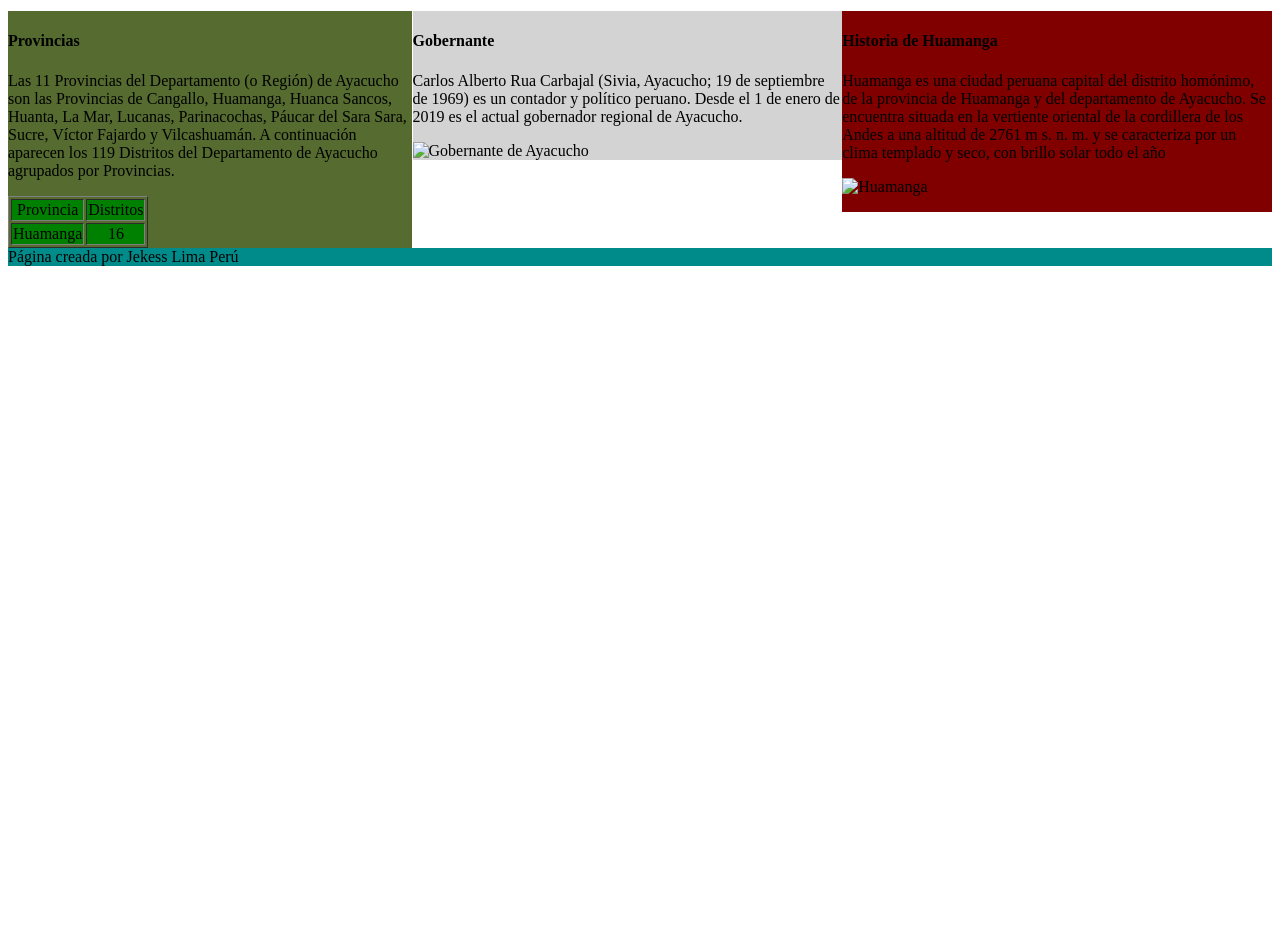
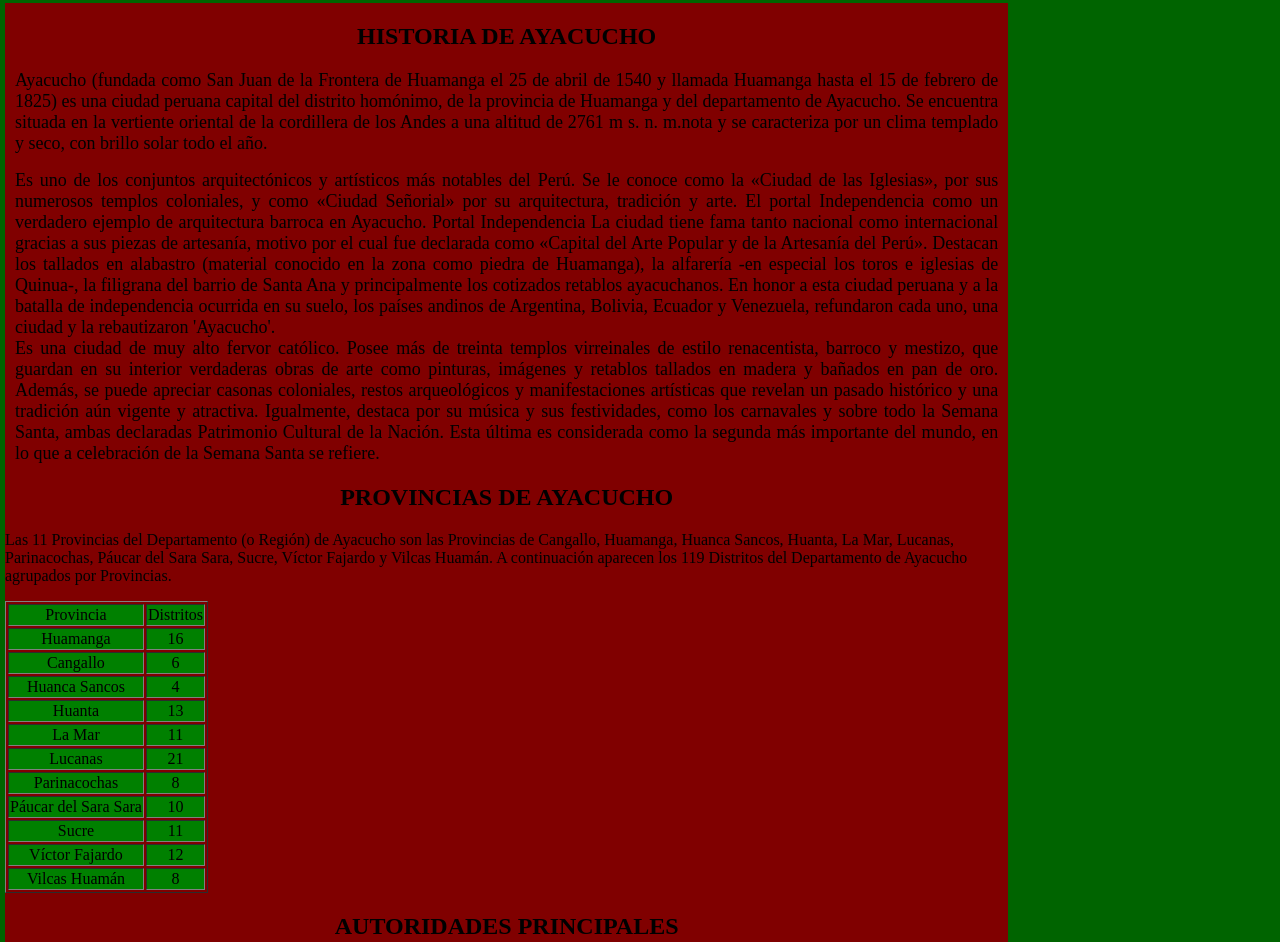
Before and after one commit to Jekesmdfk/jekesmdfk.github.io, a plain HTML site: page index.html in a window 1280 px wide. Shown: the part 116-1058 px from the top of the page. Before the commit the page ends 800 px from the top, so only its background shows below. Drawn offline with Linux system fonts and the light colour scheme.

Commit message:
VERSION 6

```diff
--- a/index.html
+++ b/index.html
@@ -6,32 +6,34 @@
     <meta name="viewport" content="width=device-width, initial-scale=1.0">
     <title> CONOCIENDO AYACUCHO </title>
 </head>
-<body>
+<body style="background-color:darkgreen; margin: 0 5px 0 5px;">
     <header style="background-color:chocolate; text-align:center  ; color:blue; ">
-    <h1 style="margin:0px"> La capital de Ayacucho-Huamanga </h1>
+    <h1 style="margin:0px; background-color: black;"> CONOCIENDO AYACUCHO </h1>
     </header>
     <nav style="background-color:darkkhaki;  ">
         <!--OL crea una lista de números-->
         <ul style="color: rgb(16, 11, 10); list-style-type: none; text-align: center; font-size: 26px;">
-            <li style="display:inline; margin: 0 20px 0 20px;"><a href="/turismo.html" style="text-decoration: none ;">Zonas Turisticas</a> </li>
-            <li style="display:inline; margin: 0 20px 0 20px;">Historia de Huamanga</li>
-            <li style="display:inline; margin: 0 20px 0 20px;">Gobernante</li>
+            <li style="display:inline; margin: 0 20px 0 20px;"><a href="/turismo.html" style="text-decoration: none ;"> Zonas Turisticas </a> </li>
+            <li style="display:inline; margin: 0 20px 0 20px;"><a href="/platostipicos.html" style="text-decoration: none;"> Platos Tipicos </a></li>
+
 
         </ul>
     </nav>
-    <section style="background-color:maroon ; heigth: 50%; width: 34%; float:right">
-        <h4> Historia de Huamanga  </h4>
-        <p> Huamanga es una ciudad peruana capital del distrito homónimo, de la provincia de Huamanga y del departamento de Ayacucho. Se encuentra situada en la vertiente oriental de la cordillera de los Andes a una altitud de 2761 m s. n. m. y se caracteriza por un clima templado y seco, con brillo solar todo el año<p>
-    <img src="/huamanga.jpg" alt="Huamanga">
-        </section>
-    <aside style="background-color:rgba(18, 24, 16, 0.189) ; heigth: 50%; width: 34%; float:right;"    >
-        <h4> Gobernante </h4>
-        <p>Carlos Alberto Rua Carbajal (Sivia, Ayacucho; 19 de septiembre de 1969) es un contador y político peruano. Desde el 1 de enero de 2019 es el actual gobernador regional de Ayacucho.</p>
-        <img src="/imagenes/" alt="Gobernante de Ayacucho">
-    </aside>
-    <aside style="background-color:darkolivegreen; heigth: 50% ; width:32%; float:left;">
-    <h4> Provincias</h4>
-    <p>Las 11 Provincias del Departamento (o Región) de Ayacucho son las Provincias de Cangallo, Huamanga, Huanca Sancos, Huanta, La Mar, Lucanas, Parinacochas, Páucar del Sara Sara, Sucre, Víctor Fajardo y Vilcashuamán. A continuación aparecen los 119 Distritos del Departamento de Ayacucho agrupados por Provincias.</p>
+        <section style="background-color:maroon ; width: 79%  ; float: left;">
+            <h2 style="color: brown; text-align: center; text-align: center; color: black;"> HISTORIA DE AYACUCHO  </h2>
+            <p style="color:black; text-align:justify; font-size :18px; margin: 0 10px 0 10px;"> Ayacucho (fundada como San Juan de la Frontera de Huamanga el 25 de abril de 1540 y llamada Huamanga hasta el 15 de febrero de 1825) es una ciudad peruana capital del distrito homónimo, de la provincia de Huamanga y del departamento de Ayacucho. Se encuentra situada en la vertiente oriental de la cordillera de los Andes a una altitud de 2761 m s. n. m.nota  y se caracteriza por un clima templado y seco, con brillo solar todo el año.<p>
+            <p style="color:black; text-align:justify; font-size :18px; margin: 0 10px 0 10px;">Es uno de los conjuntos arquitectónicos y artísticos más notables del Perú. Se le conoce como la «Ciudad de las Iglesias», por sus numerosos templos coloniales, y como «Ciudad Señorial» por su arquitectura, tradición y arte.
+
+                El portal Independencia como un verdadero ejemplo de arquitectura barroca en Ayacucho.
+                Portal Independencia
+                La ciudad tiene fama tanto nacional como internacional gracias a sus piezas de artesanía, motivo por el cual fue declarada como «Capital del Arte Popular y de la Artesanía del Perú». Destacan los tallados en alabastro (material conocido en la zona como piedra de Huamanga), la alfarería -en especial los toros e iglesias de Quinua-, la filigrana del barrio de Santa Ana y principalmente los cotizados retablos ayacuchanos. En honor a esta ciudad peruana y a la batalla de independencia ocurrida en su suelo, los países andinos de Argentina, Bolivia, Ecuador y Venezuela, refundaron cada uno, una ciudad y la rebautizaron 'Ayacucho'.</p>
+            <p style="color:black; text-align:justify; font-size :18px; margin: 0 10px 0 10px;">Es una ciudad de muy alto fervor católico. Posee más de treinta templos virreinales de estilo renacentista, barroco y mestizo, que guardan en su interior verdaderas obras de arte como pinturas, imágenes y retablos tallados en madera y bañados en pan de oro. Además, se puede apreciar casonas coloniales, restos arqueológicos y manifestaciones artísticas que revelan un pasado histórico y una tradición aún vigente y atractiva.
+
+                Igualmente, destaca por su música y sus festividades, como los carnavales y sobre todo la Semana Santa, ambas declaradas Patrimonio Cultural de la Nación. Esta última es considerada como la segunda más importante del mundo, en lo que a celebración de la Semana Santa se refiere.  </p>
+
+
+            <h2 style="color: brown; text-align: center; text-align: center; color: black;"> PROVINCIAS DE AYACUCHO </h2>
+            <p>Las 11 Provincias del Departamento (o Región) de Ayacucho son las Provincias de Cangallo, Huamanga, Huanca Sancos, Huanta, La Mar, Lucanas, Parinacochas, Páucar del Sara Sara, Sucre, Víctor Fajardo y Vilcas Huamán. A continuación aparecen los 119 Distritos del Departamento de Ayacucho agrupados por Provincias.</p>
 
 
             <table border="1" style="text-align: center;">
@@ -47,9 +49,62 @@
                 <td>Huamanga</td>
                 <td>16</td>
             </tr>
+            <tr bgcolor="green">
+                <td>Cangallo</td>
+                <td>6</td>
+            </tr>
+            <tr bgcolor="green">
+            <td>Huanca Sancos</td>
+            <td>4</td>
+            </tr>
+            <tr bgcolor="green">
+            <td>Huanta</td>
+            <td>13</td>
+            </tr>
+            <tr bgcolor="green">
+            <td>La Mar</td>
+            <td>11</td>
+            </tr>
+            <tr bgcolor="green">
+            <td>Lucanas</td>
+            <td>21</td>
+            </tr>
+            <tr bgcolor="green">
+            <td>Parinacochas</td>
+            <td>8</td>
+            </tr>
+            <tr bgcolor="green">
+            <td>Páucar del Sara Sara</td>
+            <td>10</td>
+            </tr>
+            <tr bgcolor="green">
+            <td>Sucre</td>
+            <td>11</td>
+            </tr>
+            <tr bgcolor="green">
+            <td>Víctor Fajardo</td>
+            <td>12</td>
+            </tr>
+            <tr bgcolor="green">
+            <td>Vilcas Huamán</td>
+            <td>8</td>
+            </tr>
             </table>
 
-</aside>
+
+        <h2 style="color: brown; text-align: center; text-align: center; color: black;"> AUTORIDADES PRINCIPALES</h2>
+        <h3>Actual Gobernador regional de Ayacucho:</h3>
+        <h4><p>Carlos Alberto Rua Carbajal (Sivia, Ayacucho; 19 de septiembre de 1969) es un contador y político peruano. Desde el 1 de enero de 2019 es el actual gobernador regional de Ayacucho.</p></h4>
+        <img  src="/imagenes/gobernador.jpg" alt="Gobernador de Ayacucho" height="40%" width="60%" º>
+
+        <h3>Actual alcalde de Ayacucho-Huamanga:</h3>
+        <h4><p>Yuri Alberto Gutiérrez Gutiérrez desde el 1 de enero de 2019</p></h4>
+
+        <img src="/imagenes/alcadel.jpg" alt="Alcalde de Ayacucho-Huamanga" height="40%" width="60%">
+
+        <h2 style="color: brown; text-align: center; text-align: center; color: black;" >ALGUNOS REPORTAJES A LA REGION DE AYACUCHO</h2>
+        <iframe width="560" height="315" src="https://www.youtube.com/embed/nGyx9MOTp3I" title="YouTube video player" frameborder="0" allow="accelerometer; autoplay; clipboard-write; encrypted-media; gyroscope; picture-in-picture" allowfullscreen></iframe>
+        </section>
 
 
 
@@ -57,7 +112,7 @@
 
 
     <footer style="background-color: darkcyan;height:20% ; clear: both;">
-     Página creada por Jekess    Lima Perú
+     Página creada por Diego Reynaldo Zapata Valencia(Jekess).Lima Perú, skjekes.crema@gmail.com
 
     </footer>
 </body>
```
Lines whose indentation alone changed are shown as unchanged.
